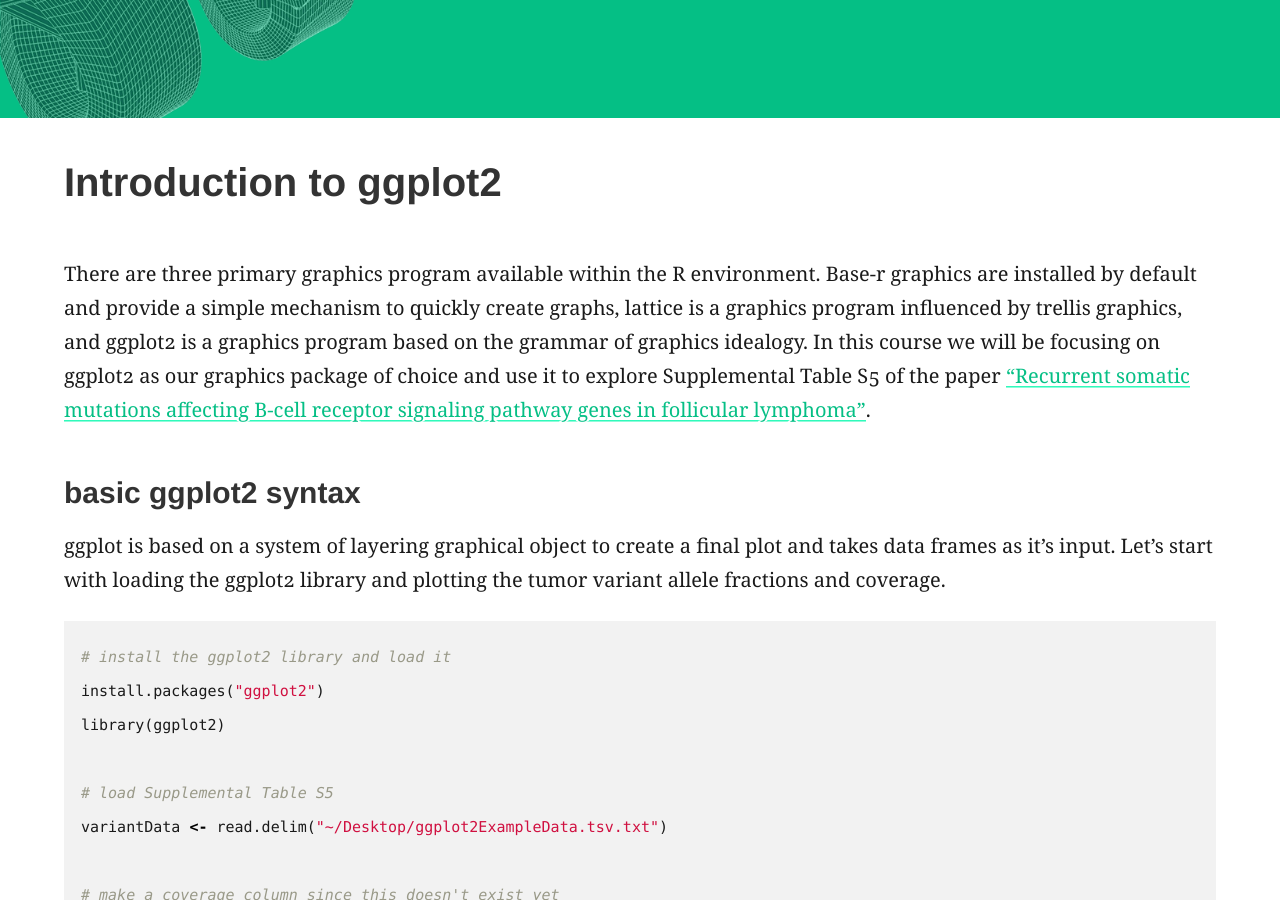
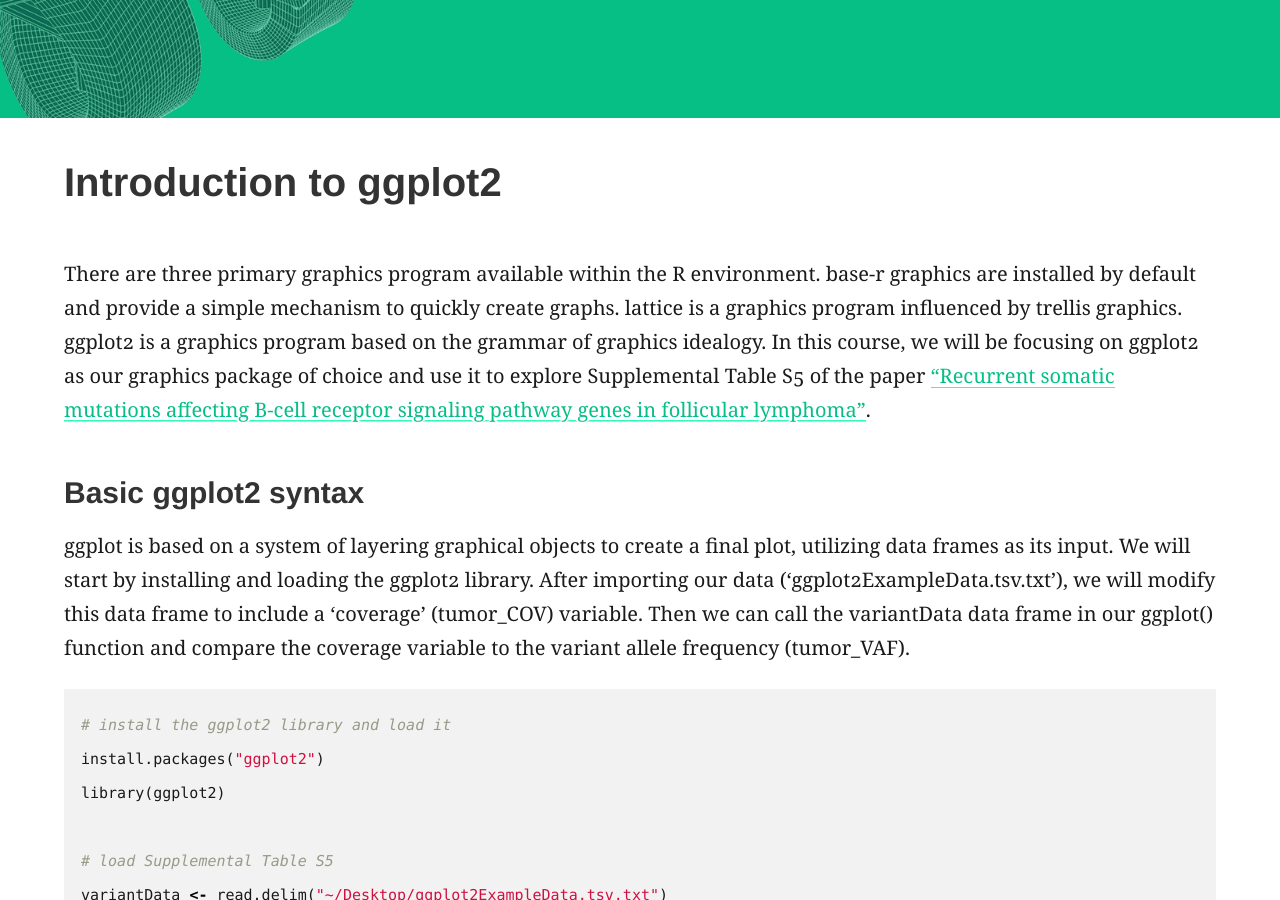
Before and after one commit to griffithlab/genviz.org, a Jekyll site: the page built from _posts/0005-01-01-introToggplot2.md, in a window 1280 px wide and 900 px high, scrolled down 306 px. Built offline with Jekyll 4.4.1, drawn with Linux system fonts in a browser that asks for light colours; some of the changed text lies outside the part shown.

Commit message:
edit intro to ggplot page

````diff
--- a/_posts/0005-01-01-introToggplot2.md
+++ b/_posts/0005-01-01-introToggplot2.md
@@ -8,10 +8,10 @@ feature_image: "assets/genvis-dna-bg_optimized_v1a.png"
 date: 0005-01-01
 ---
 
-There are three primary graphics program available within the R environment. Base-r graphics are installed by default and provide a simple mechanism to quickly create graphs, lattice is a graphics program influenced by trellis graphics, and ggplot2 is a graphics program based on the grammar of graphics idealogy. In this course we will be focusing on ggplot2 as our graphics package of choice and use it to explore Supplemental Table S5 of the paper ["Recurrent somatic mutations affecting B-cell receptor signaling pathway genes in follicular lymphoma"](http://www.bloodjournal.org/content/129/4/473/tab-figures-only).
+There are three primary graphics program available within the R environment. base-r graphics are installed by default and provide a simple mechanism to quickly create graphs. lattice is a graphics program influenced by trellis graphics. ggplot2 is a graphics program based on the grammar of graphics idealogy. In this course, we will be focusing on ggplot2 as our graphics package of choice and use it to explore Supplemental Table S5 of the paper ["Recurrent somatic mutations affecting B-cell receptor signaling pathway genes in follicular lymphoma"](http://www.bloodjournal.org/content/129/4/473/tab-figures-only).
 
-### basic ggplot2 syntax
-ggplot is based on a system of layering graphical object to create a final plot and takes data frames as it's input. Let's start with loading the ggplot2 library and plotting the tumor variant allele fractions and coverage.
+### Basic ggplot2 syntax
+ggplot is based on a system of layering graphical objects to create a final plot, utilizing data frames as its input. We will start by installing and loading the ggplot2 library. After importing our data ('ggplot2ExampleData.tsv.txt'), we will modify this data frame to include a 'coverage' (tumor_COV) variable. Then we can call the variantData data frame in our ggplot() function and compare the coverage variable to the variant allele frequency (tumor_VAF).
 
 ```R
 # install the ggplot2 library and load it
@@ -30,7 +30,7 @@ p1
 ```
 
 ### geom and aes
-you should see a blank plot at this point so what is going on. Well we invoked ggplot with [ggplot()](http://ggplot2.tidyverse.org/reference/ggplot.html) and gave it the data frame we wish to plot. We then supplied aesthetic mappings with [aes()](http://ggplot2.tidyverse.org/reference/aes.html) which told ggplot which columns should be assigned to the geometric objects aesthetics. In this specific case we are telling ggplot that the data is in the data frame "varaintData" and we want the column tumor_VAF to be assigned to the x-axis and tumor_COV to be assigned to the y-axis. ggplot has done this and we can see it has automatically determined the axis scales given the ranges in the data supplied however nothing is actually plotted because we have not said what geometric object to use. let's try adding a geometric object as a layer to the plot and see what happens, all layers can be added with a [+](http://ggplot2.tidyverse.org/reference/gg-add.html).
+The variable p1 generates a blank plot in the bottom right "Plot" window in Rstudio. We invoked ggplot with [ggplot()](http://ggplot2.tidyverse.org/reference/ggplot.html) and specified the data frame we are trying to plot. We then supplied aesthetic mappings with [aes()](http://ggplot2.tidyverse.org/reference/aes.html), which told ggplot which columns should be assigned to the geometric objects aesthetics. In this specific case, we are telling ggplot that the data is in the data frame "variantData", the column tumor_VAF should be plotted along the x-axis, and tumor_COV should be plotted along the y-axis. ggplot has determined the axis scales, given the ranges in the data supplied. However, nothing is actually plotted because we have not specified what geometric object to use. The geometric objects in ggplot describe how we are plotting the data (e.g. geom_point() for scatterplots, geom_bar() for bar charts). Geometric objects are added as plot layers to the ggplot() command using a [+](http://ggplot2.tidyverse.org/reference/gg-add.html).
 
 ```R
 # add a point geom to the plot (method 1)
````
